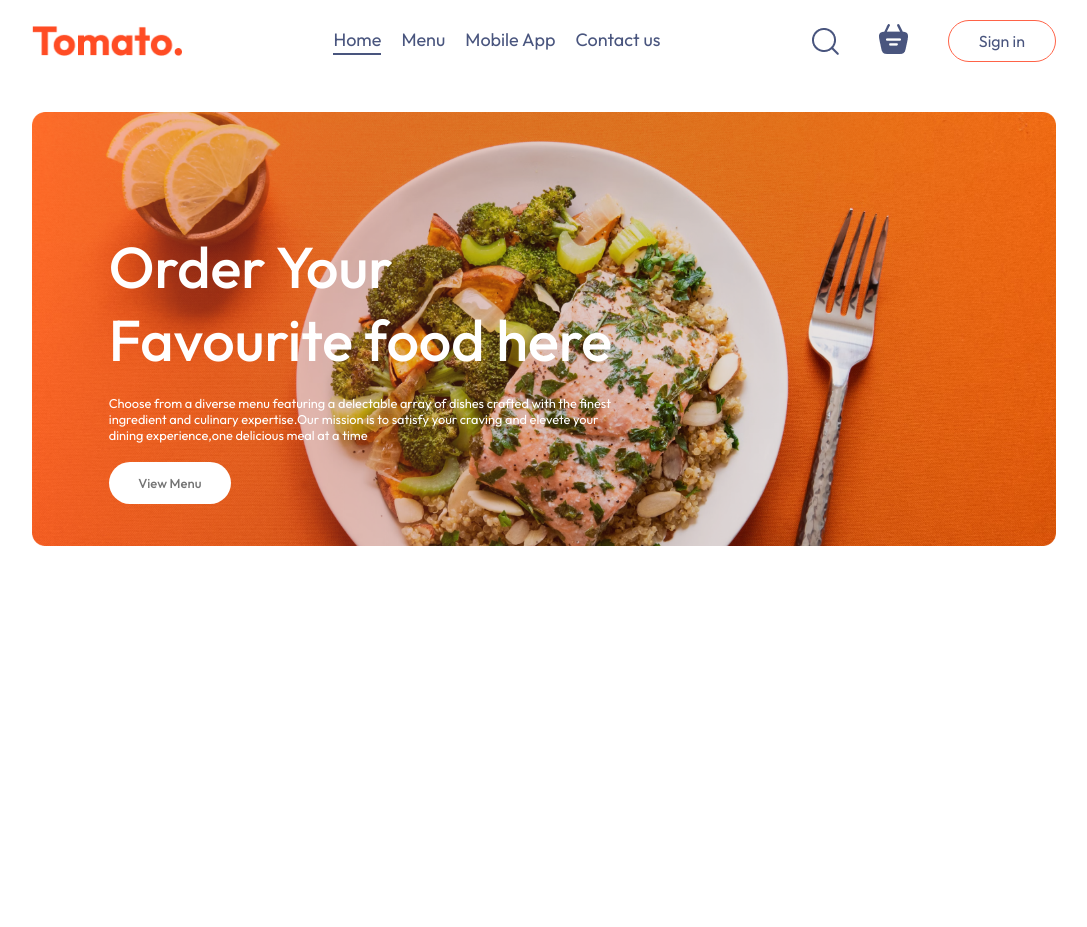
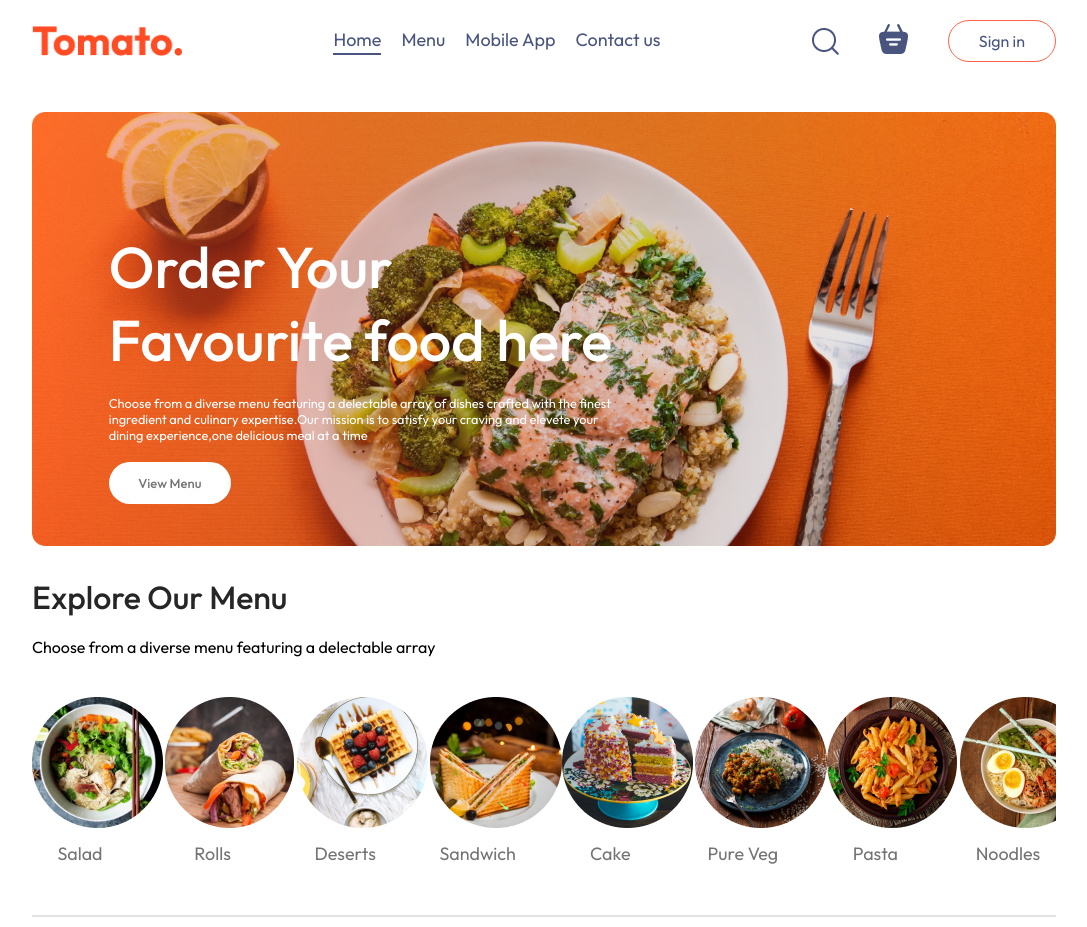
Before and after one commit to SHIVAKUMAR-KS/Food_Delivery_App, a React (Vite) app in the folder frontend/: page / in a window 1280 px wide. Shown: the whole page, without its empty margins (96-1183 px from the left). Before the commit the page ends 800 px from the top, so only its background shows below. Built offline with nearby package versions, Linux system fonts and the light colour scheme.

Commit message:
Added Explorepage

```diff
--- /dev/null
+++ b/frontend/src/components/ExploreMenu/ExploreMenu.css
@@ -0,0 +1,45 @@
+.explore-menu{
+    display: flex;
+    flex-direction:column ;
+    gap: 20px;
+}
+.explore-menu h1{
+    color: #262626;
+    font-weight: 500;
+}
+.explore-menu-text{
+    max-width: 60%;
+    columns: #808080;
+
+}
+.explore-menu-list{
+    display: flex;
+    justify-content: space-between;
+    align-items: center;
+    gap: 30px;
+    text-align: center;
+    margin: 20px 0px;
+    overflow-x: scroll;
+
+}
+.explore-menu.list::-webkit-scrollbar{
+    display: none;
+}
+.explore-menu-list-item{
+    width: 7.5vw;
+    min-width: 80px;
+    cursor: pointer;
+    border-radius: 50%;
+    transition: 0.2s;
+}
+.explore-menu-list-item p{
+    margin-top: 10px;
+    color: #747474;
+    font-size: max(1.4vw,16px);
+}
+.explore-menu hr{
+    margin: 10px 0px;
+    height: 2px;
+    background-color: #e2e2e2;
+    border: none;
+}
--- /dev/null
+++ b/frontend/src/components/ExploreMenu/ExploreMenu.jsx
@@ -0,0 +1,24 @@
+import React from 'react'
+import './ExploreMenu.css'
+import {menu_list} from '../../assets/assets'
+const ExploreMenu = () => {
+  return (
+    <div className='explore-menu' id='explore-menu'>
+        <h1>Explore Our Menu</h1>
+        <p>Choose from a diverse menu featuring a delectable array</p>
+        <div className="explore-menu-list">
+            {menu_list.map((item,index)=>{
+                return (
+                    <div key={index}className="explore-menu-list-item">
+                        <img src={item.menu_image} alt="" />
+                        <p>{item.menu_name}</p>
+                    </div>
+                )
+            })}
+        </div>
+        <hr />
+    </div>
+  )
+}
+
+export default ExploreMenu
--- a/frontend/src/pages/Home/Home.jsx
+++ b/frontend/src/pages/Home/Home.jsx
@@ -1,12 +1,14 @@
 import React from 'react'
 import './Home.css'
 import Header from '../../components/Header/Header'
+import ExploreMenu from '../../components/ExploreMenu/ExploreMenu'
 
 const Home = () => {
   return (
     <div>
 
         <Header/>
+        <ExploreMenu/>
     </div>
   )
 }
```
